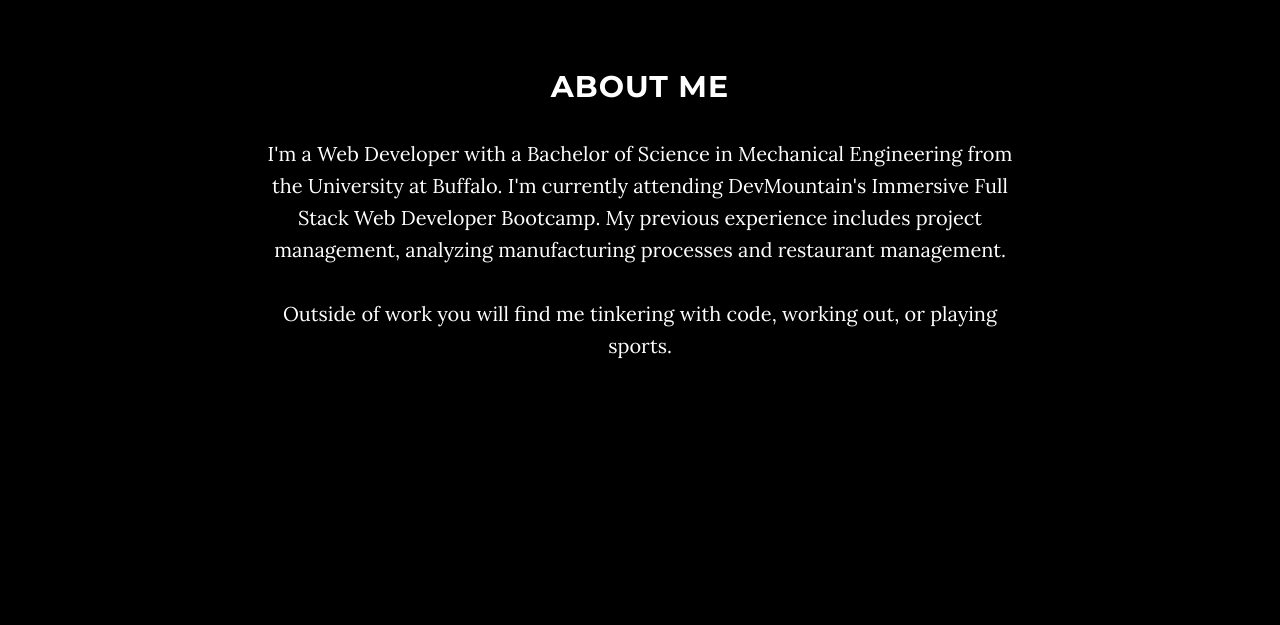
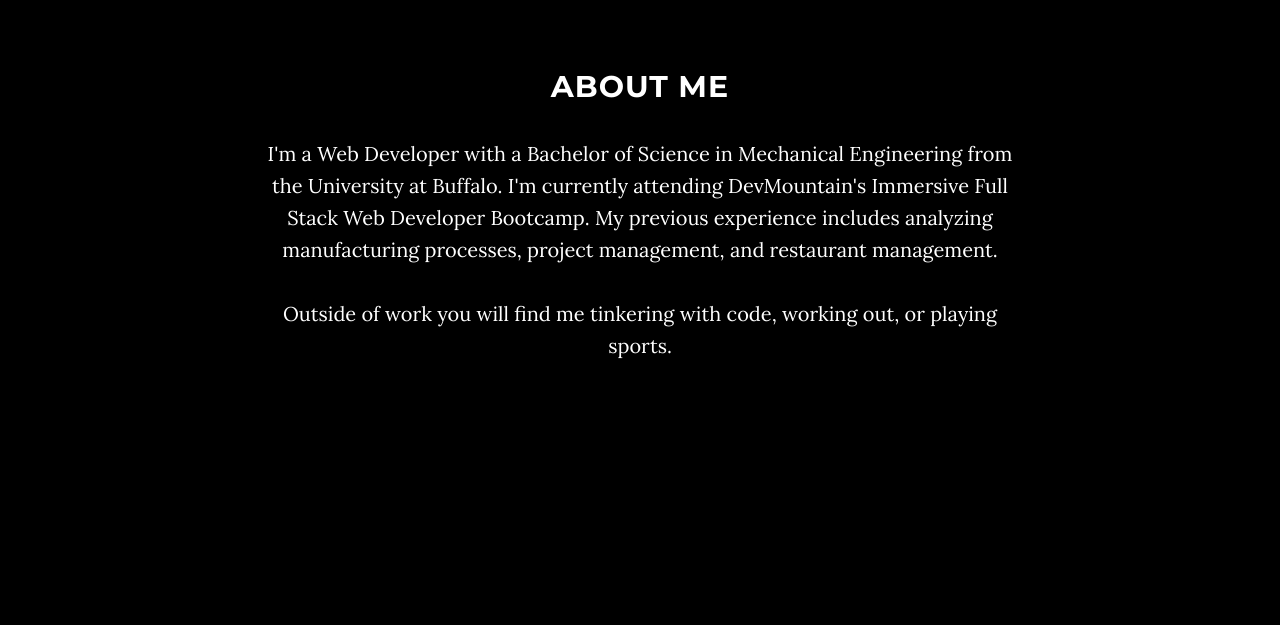
Before and after one commit to domd0101/Portfolio, a website: page index.html in a window 1280 px wide. Shown: the part 980-1605 px from the top of the page. Drawn offline with nearby package versions, Linux system fonts and the light colour scheme; some packages are replaced by stand-ins of ours.

Commit message:
spelling

```diff
--- a/index.html
+++ b/index.html
@@ -93,7 +93,7 @@
         <div class="row">
             <div class="col-lg-8 col-lg-offset-2">
                 <h2>About Me</h2>
-                <p>I'm a Web Developer with a Bachelor of Science in Mechanical Engineering from the University at Buffalo. I'm currently attending DevMountain's Immersive Full Stack Web Developer Bootcamp. My previous experience includes project management, analyzing manufacturing processes and restaurant management. <br><br>Outside of work you will find me tinkering with code, working out, or playing sports.</p>
+                <p>I'm a Web Developer with a Bachelor of Science in Mechanical Engineering from the University at Buffalo. I'm currently attending DevMountain's Immersive Full Stack Web Developer Bootcamp. My previous experience includes analyzing manufacturing processes, project management, and restaurant management. <br><br>Outside of work you will find me tinkering with code, working out, or playing sports.</p>
             </div>
         </div>
     </section>
```
